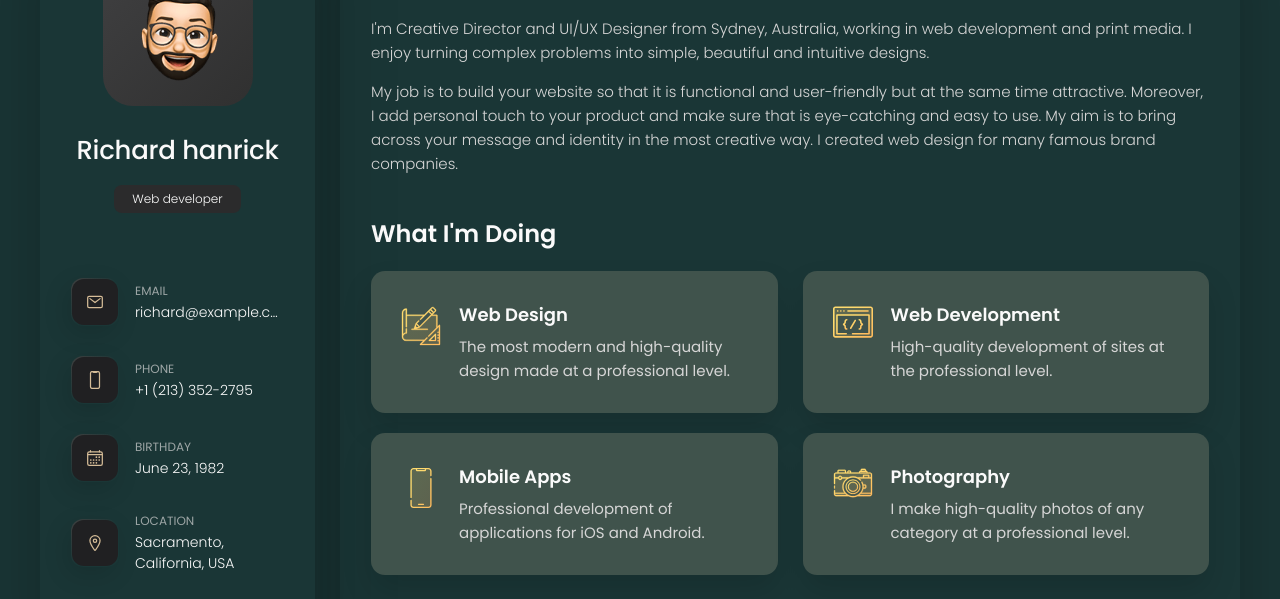
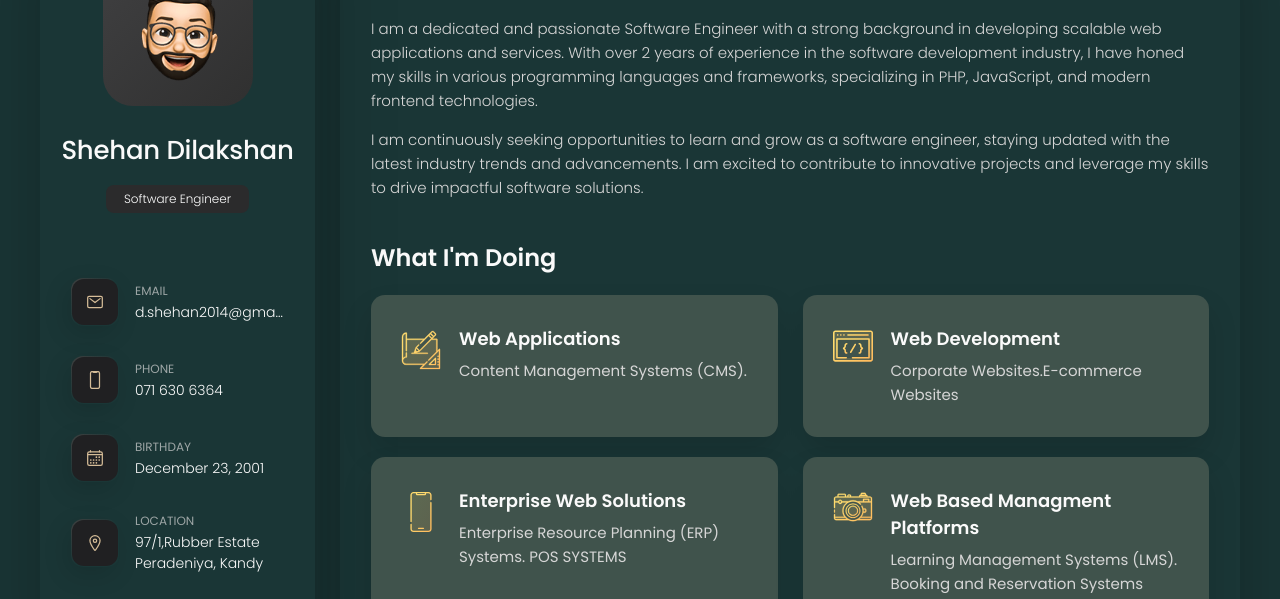
Before and after one commit to sh23han/77.github.io, a plain HTML site: page index.html in a window 1280 px wide. Shown: the part 162-761 px from the top of the page. Drawn offline with nearby package versions, Linux system fonts and the light colour scheme.

Commit message:
Add files via upload

```diff
--- a/index.html
+++ b/index.html
@@ -5,7 +5,7 @@
   <meta charset="UTF-8">
   <meta http-equiv="X-UA-Compatible" content="IE=edge">
   <meta name="viewport" content="width=device-width, initial-scale=1.0">
-  <title>vCard - Personal Portfolio</title>
+  <title>My Portfolio</title>
 
   <!--
     - favicon
@@ -46,9 +46,9 @@
         </figure>
 
         <div class="info-content">
-          <h1 class="name" title="Richard hanrick">Richard hanrick</h1>
+          <h1 class="name" title="Richard hanrick">Shehan Dilakshan</h1>
 
-          <p class="title">Web developer</p>
+          <p class="title">Software Engineer</p>
         </div>
 
         <button class="info_more-btn" data-sidebar-btn>
@@ -74,7 +74,7 @@
             <div class="contact-info">
               <p class="contact-title">Email</p>
 
-              <a href="mailto:richard@example.com" class="contact-link">richard@example.com</a>
+              <a href="mailto:d.shehan2014@gmail.com" class="contact-link">d.shehan2014@gmail.com</a>
             </div>
 
           </li>
@@ -88,7 +88,7 @@
             <div class="contact-info">
               <p class="contact-title">Phone</p>
 
-              <a href="tel:+12133522795" class="contact-link">+1 (213) 352-2795</a>
+              <a href="tel:+94716306364" class="contact-link">071 630 6364</a>
             </div>
 
           </li>
@@ -102,7 +102,7 @@
             <div class="contact-info">
               <p class="contact-title">Birthday</p>
 
-              <time datetime="1982-06-23">June 23, 1982</time>
+              <time datetime="1982-06-23">December 23, 2001</time>
             </div>
 
           </li>
@@ -116,7 +116,7 @@
             <div class="contact-info">
               <p class="contact-title">Location</p>
 
-              <address>Sacramento, California, USA</address>
+              <address>97/1,Rubber Estate Peradeniya, Kandy</address>
             </div>
 
           </li>
@@ -209,17 +209,11 @@
 
         <section class="about-text">
           <p>
-            I'm Creative Director and UI/UX Designer from Sydney, Australia, working in web development and print media.
-            I enjoy
-            turning complex problems into simple, beautiful and intuitive designs.
+            I am a dedicated and passionate Software Engineer with a strong background in developing scalable web applications and services. With over 2 years of experience in the software development industry, I have honed my skills in various programming languages and frameworks, specializing in PHP, JavaScript, and modern frontend technologies.
           </p>
 
           <p>
-            My job is to build your website so that it is functional and user-friendly but at the same time attractive.
-            Moreover, I
-            add personal touch to your product and make sure that is eye-catching and easy to use. My aim is to bring
-            across your
-            message and identity in the most creative way. I created web design for many famous brand companies.
+            I am continuously seeking opportunities to learn and grow as a software engineer, staying updated with the latest industry trends and advancements. I am excited to contribute to innovative projects and leverage my skills to drive impactful software solutions.
           </p>
         </section>
 
@@ -242,10 +236,10 @@
               </div>
 
               <div class="service-content-box">
-                <h4 class="h4 service-item-title">Web design</h4>
+                <h4 class="h4 service-item-title">Web Applications</h4>
 
                 <p class="service-item-text">
-                  The most modern and high-quality design made at a professional level.
+                  Content Management Systems (CMS).
                 </p>
               </div>
 
@@ -261,7 +255,7 @@
                 <h4 class="h4 service-item-title">Web development</h4>
 
                 <p class="service-item-text">
-                  High-quality development of sites at the professional level.
+                  Corporate Websites.E-commerce Websites
                 </p>
               </div>
 
@@ -274,10 +268,11 @@
               </div>
 
               <div class="service-content-box">
-                <h4 class="h4 service-item-title">Mobile apps</h4>
+                <h4 class="h4 service-item-title">Enterprise Web Solutions</h4>
 
                 <p class="service-item-text">
-                  Professional development of applications for iOS and Android.
+                  Enterprise Resource Planning (ERP) Systems.
+                  POS SYSTEMS
                 </p>
               </div>
 
@@ -290,10 +285,11 @@
               </div>
 
               <div class="service-content-box">
-                <h4 class="h4 service-item-title">Photography</h4>
+                <h4 class="h4 service-item-title">Web based Managment Platforms</h4>
 
                 <p class="service-item-text">
-                  I make high-quality photos of any category at a professional level.
+                  Learning Management Systems (LMS).
+                  Booking and Reservation Systems
                 </p>
               </div>
 
```
